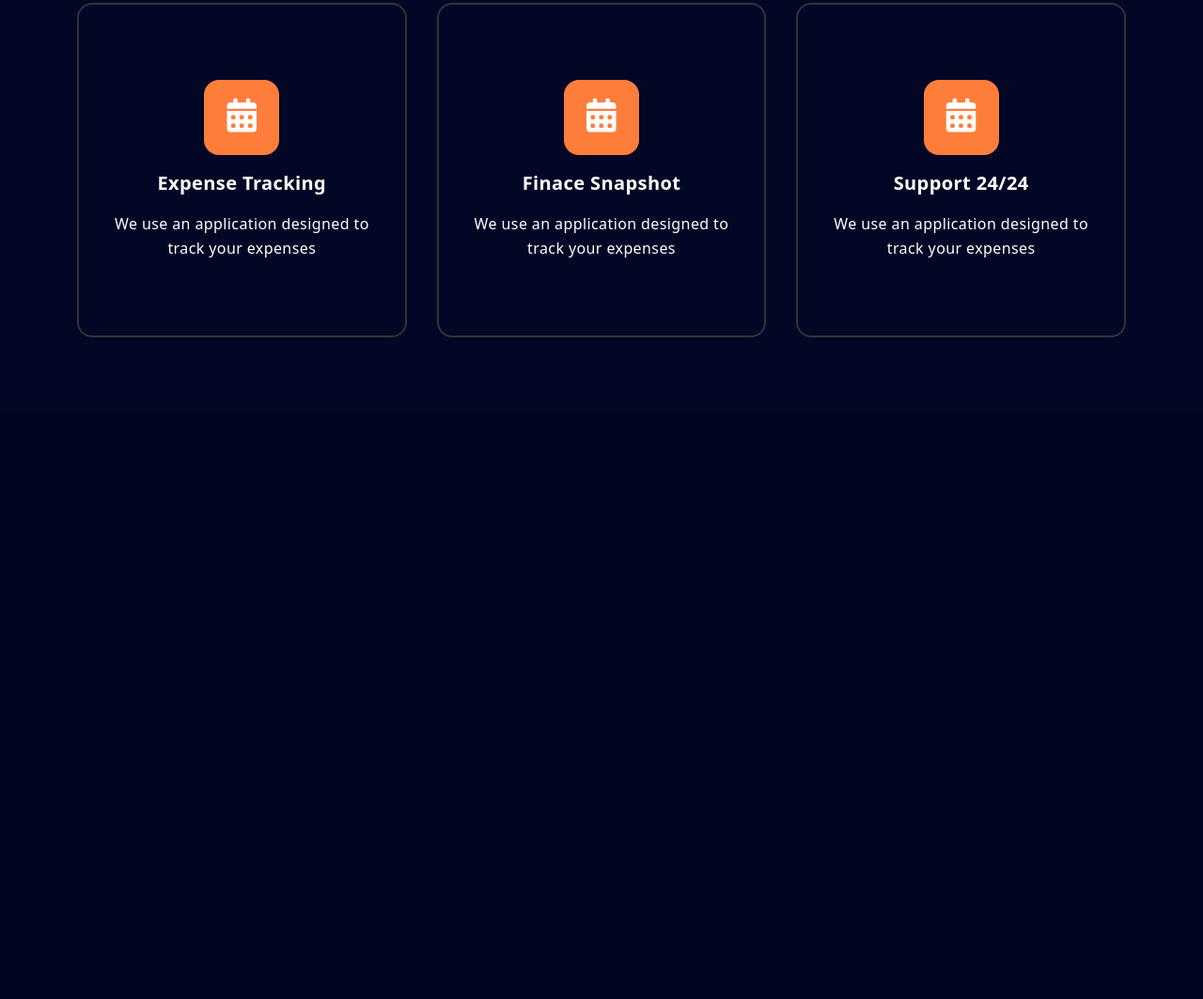
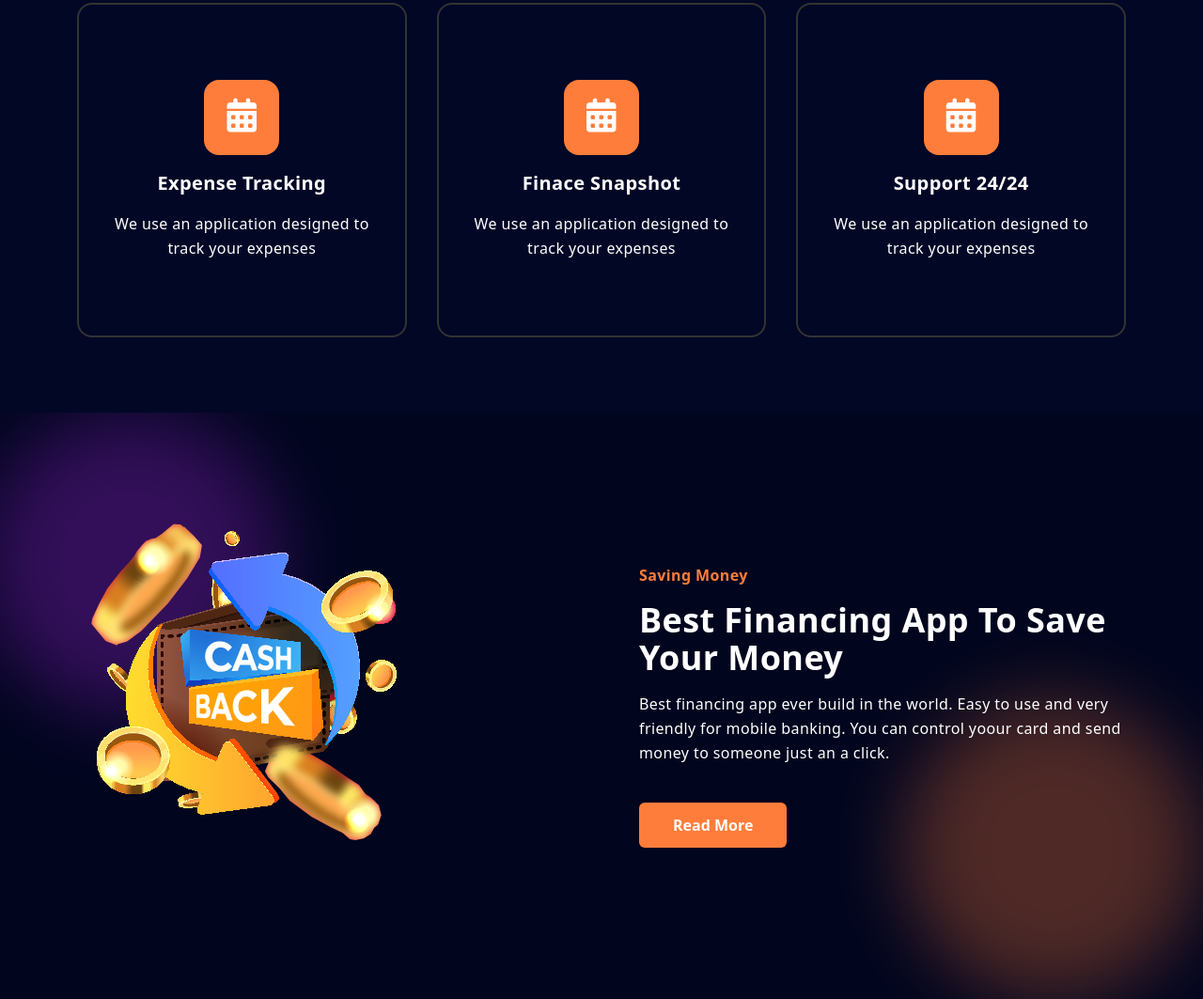
Before and after one commit to momo-87/tailwindcss, a website: page index.html in a window 1280 px wide. Shown: the part 823-1886 px from the top of the page at 94% size. Before the commit the page ends 1262 px from the top, so only its background shows below. Drawn offline with Linux system fonts and the light colour scheme.

Commit message:
Build the 'saving money' section

```diff
--- a/index.html
+++ b/index.html
@@ -51,8 +51,8 @@
   <main>
     <section id="home" class="relative">
 
-      <div class="absolute w-80 h-80 bg-color-blob top-0 -left-5 -z-10 blur-2xl opacity-30 overflow-hidden rounded-full "></div>
-      <div class="absolute w-80 h-80 bg-color-secondary bottom-0 right-0 -z-10 blur-2xl opacity-30 overflow-hidden rounded-full "></div>
+      <div class="blob1 "></div>
+      <div class="blob2"></div>
 
       <div class="container py-20">
         <div class="flex flex-col items-center z-20 md:flex-row">
@@ -106,14 +106,28 @@
             <h3 class="text-xl font-bold py-4">Support 24/24</h3>
             <p class="leading-relaxed">We use an application designed to track your expenses</p>
           </div>
+      </div>
+    </section>
 
+    <section id="saving-money">
+      <div class="container py-20 relative">
+        <div class="blob1 "></div>
+        <div class="blob2"></div>
 
+        <div class="flex flex-col items-center justify-between md:flex-row">
+          <div class="mb-12 md:w-1/2">
+            <img src="./assets/cashback.png" alt="cashback">
+          </div>
+          <div class="text-center md:text-left md:w-1/2 md:ml-20">
+            <h4 class="font-bold text-color-secondary mb-4">Saving Money</h4>
+            <h1 class="title">Best Financing App To Save Your Money</h1>
+            <p class="leading-relaxed mb-10">Best financing app ever build in the world. Easy to use and very friendly for mobile banking. You can control yoour card and send money to someone just an a click.</p>
+            <button class="btn">Read more</button>
+            </div>
+        </div>
+      </div>
+    </section>
 
-      </div>
-
-
-
-    </section>
 
 
 
--- a/input.css
+++ b/input.css
@@ -9,3 +9,11 @@
 .title {
   @apply text-3xl md:text-4xl font-bold leading-snug mb-4
 }
+
+.blob1 {
+  @apply absolute w-80 h-80 bg-color-blob top-0 -left-5 -z-10 blur-2xl opacity-30 overflow-hidden rounded-full;
+}
+
+.blob2 {
+  @apply absolute w-80 h-80 bg-color-secondary bottom-0 right-0 -z-10 blur-2xl opacity-30 overflow-hidden rounded-full;
+}
```
Also changed, not shown: assets/cashback.png (added), css/main.css.
